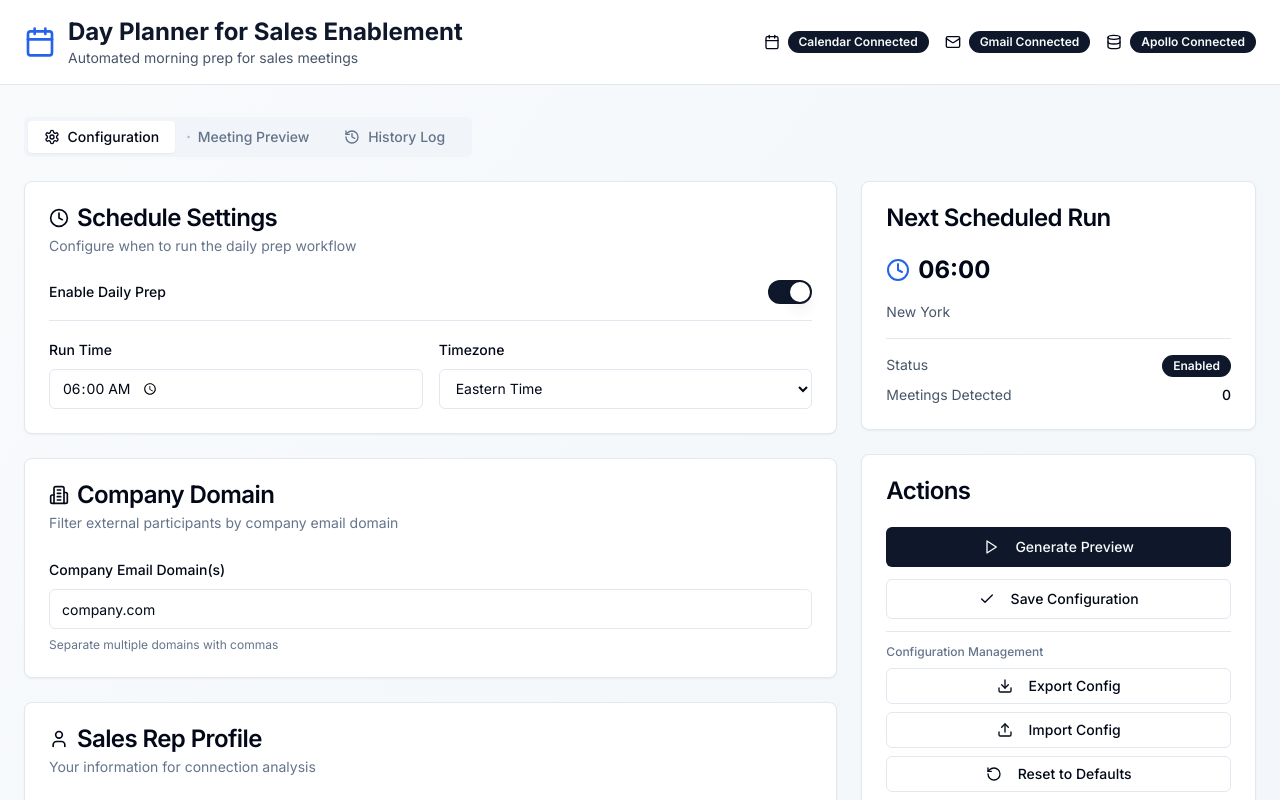
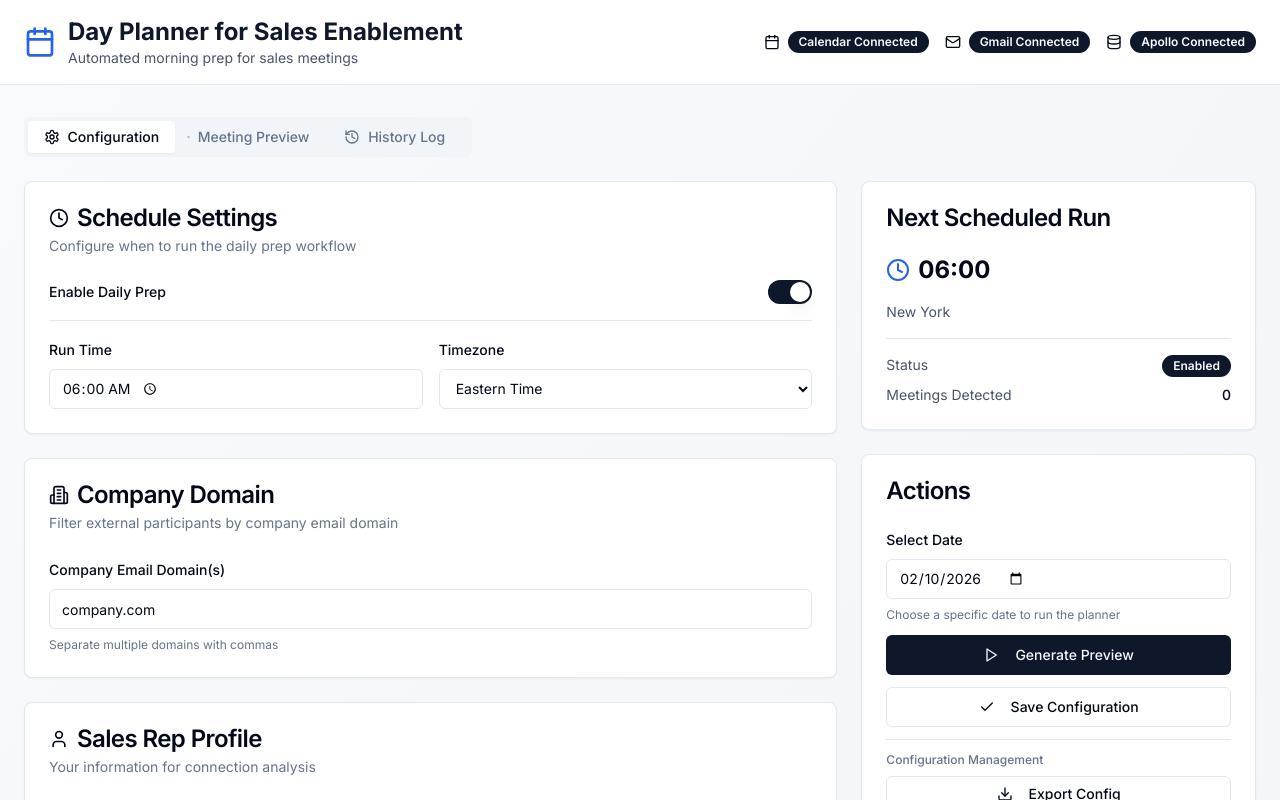
Before and after one commit to Lyzr-Apps/prep-prospect-amazing-wave, a Next.js app: page / in a window 1280 px wide. Shown: the top 800 px of the page. Built offline with nearby package versions, Linux system fonts and the light colour scheme.

Commit message:
feat: fixed external meeting filtering and added manual date selection with date picker UI

```diff
--- a/app/page.tsx
+++ b/app/page.tsx
@@ -345,27 +345,27 @@ Please return a list of previous company names (not including current company) a
   const handleGeneratePreview = async () => {
     setPreviewLoading(true)
     try {
-      // Get today's date in a clear format
-      const today = new Date()
-      const todayFormatted = today.toISOString().split('T')[0] // YYYY-MM-DD
-      const todayReadable = today.toLocaleDateString('en-US', {
+      // Use the selected date from config
+      const selectedDate = new Date(config.selectedDate)
+      const dateFormatted = config.selectedDate // YYYY-MM-DD
+      const dateReadable = selectedDate.toLocaleDateString('en-US', {
         weekday: 'long',
         year: 'numeric',
         month: 'long',
         day: 'numeric'
       })
 
-      // Build the message for the coordinator
-      const message = `Generate a day prep preview for today (${todayReadable}, ${todayFormatted}) with the following settings:
+      // Build the message for the coordinator with explicit external participant filtering
+      const message = `Generate a day prep preview for ${dateReadable} (${dateFormatted}) with the following settings:
 
-Company domains to filter: ${config.companyDomains}
+Company domains to filter OUT (these are internal): ${config.companyDomains}
 Email recipient: ${config.emailRecipient || 'Not specified'}
 LinkedIn URL: ${config.linkedInUrl || 'Not specified'}
 Previous companies: ${config.previousCompanies || 'Not specified'}
 Hometown: ${config.hometown || 'Not specified'}
 Research preferences: Apollo=${config.enableApollo}, LinkedIn=${config.enableLinkedIn}, News=${config.enableNews}, Sports=${config.enableSports}, Connections=${config.enableConnections}
 
-Please retrieve all calendar events for ${todayFormatted} and provide detailed research on external participants.`
+IMPORTANT: Please retrieve ALL calendar events for ${dateFormatted}. Filter to show ONLY meetings that have external participants (participants whose email domains do NOT match: ${config.companyDomains}). For each meeting with external participants, provide detailed research on those external participants only.`
 
       // Call the coordinator agent
       const result = await callAIAgent(message, AGENTS.coordinator)
@@ -930,6 +930,21 @@ Please retrieve all calendar events for ${todayFormatted} and provide detailed r
                     <CardTitle>Actions</CardTitle>
                   </CardHeader>
                   <CardContent className="space-y-3">
+                    <div className="space-y-2">
+                      <Label htmlFor="selectedDate">Select Date</Label>
+                      <Input
+                        id="selectedDate"
+                        type="date"
+                        value={config.selectedDate}
+                        onChange={(e) =>
+                          setConfig(prev => ({ ...prev, selectedDate: e.target.value }))
+                        }
+                      />
+                      <p className="text-xs text-slate-500">
+                        Choose a specific date to run the planner
+                      </p>
+                    </div>
+
                     <Button
                       onClick={handleGeneratePreview}
                       disabled={previewLoading}
@@ -1026,7 +1041,14 @@ Please retrieve all calendar events for ${todayFormatted} and provide detailed r
                 <CardHeader>
                   <div className="flex items-center justify-between">
                     <div>
-                      <CardTitle>Today's Meetings</CardTitle>
+                      <CardTitle>
+                        Meetings for {new Date(config.selectedDate).toLocaleDateString('en-US', {
+                          weekday: 'short',
+                          month: 'short',
+                          day: 'numeric',
+                          year: 'numeric'
+                        })}
+                      </CardTitle>
                       <CardDescription>
                         {meetings.length} meeting{meetings.length !== 1 ? 's' : ''} with external participants
                       </CardDescription>
@@ -1053,7 +1075,7 @@ Please retrieve all calendar events for ${todayFormatted} and provide detailed r
                         No meetings found
                       </h3>
                       <p className="text-slate-600 mb-4">
-                        Click "Generate Preview" to fetch today's meetings
+                        Click "Generate Preview" to fetch meetings for the selected date
                       </p>
                     </div>
                   ) : (
--- a/lib/useConfig.ts
+++ b/lib/useConfig.ts
@@ -16,6 +16,7 @@ export interface DayPlannerConfig {
   enableNews: boolean
   enableSports: boolean
   enableConnections: boolean
+  selectedDate: string
 }
 
 const DEFAULT_CONFIG: DayPlannerConfig = {
@@ -32,6 +33,7 @@ const DEFAULT_CONFIG: DayPlannerConfig = {
   enableNews: true,
   enableSports: true,
   enableConnections: true,
+  selectedDate: new Date().toISOString().split('T')[0],
 }
 
 const CONFIG_STORAGE_KEY = 'day-planner-config'
```
